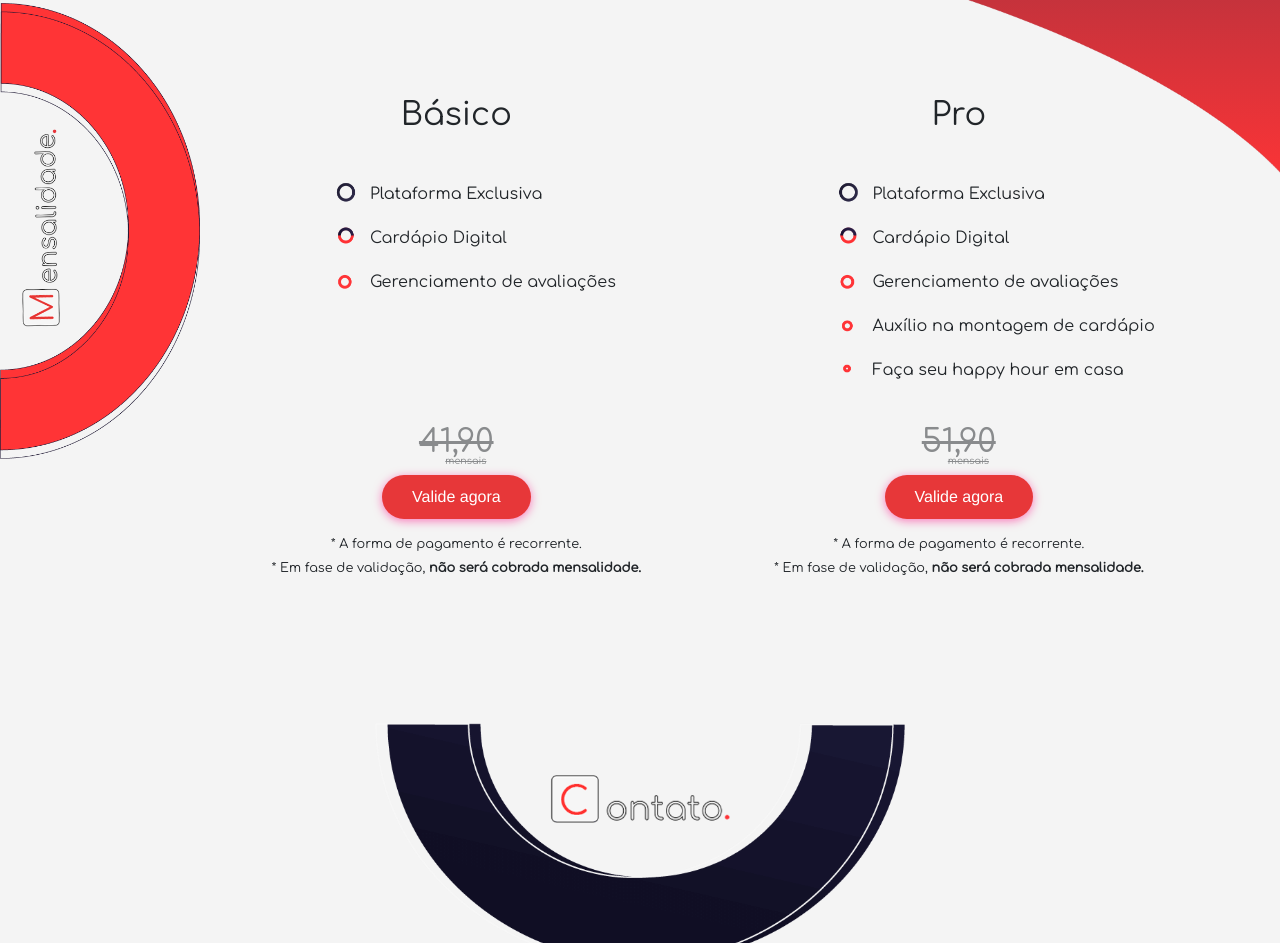
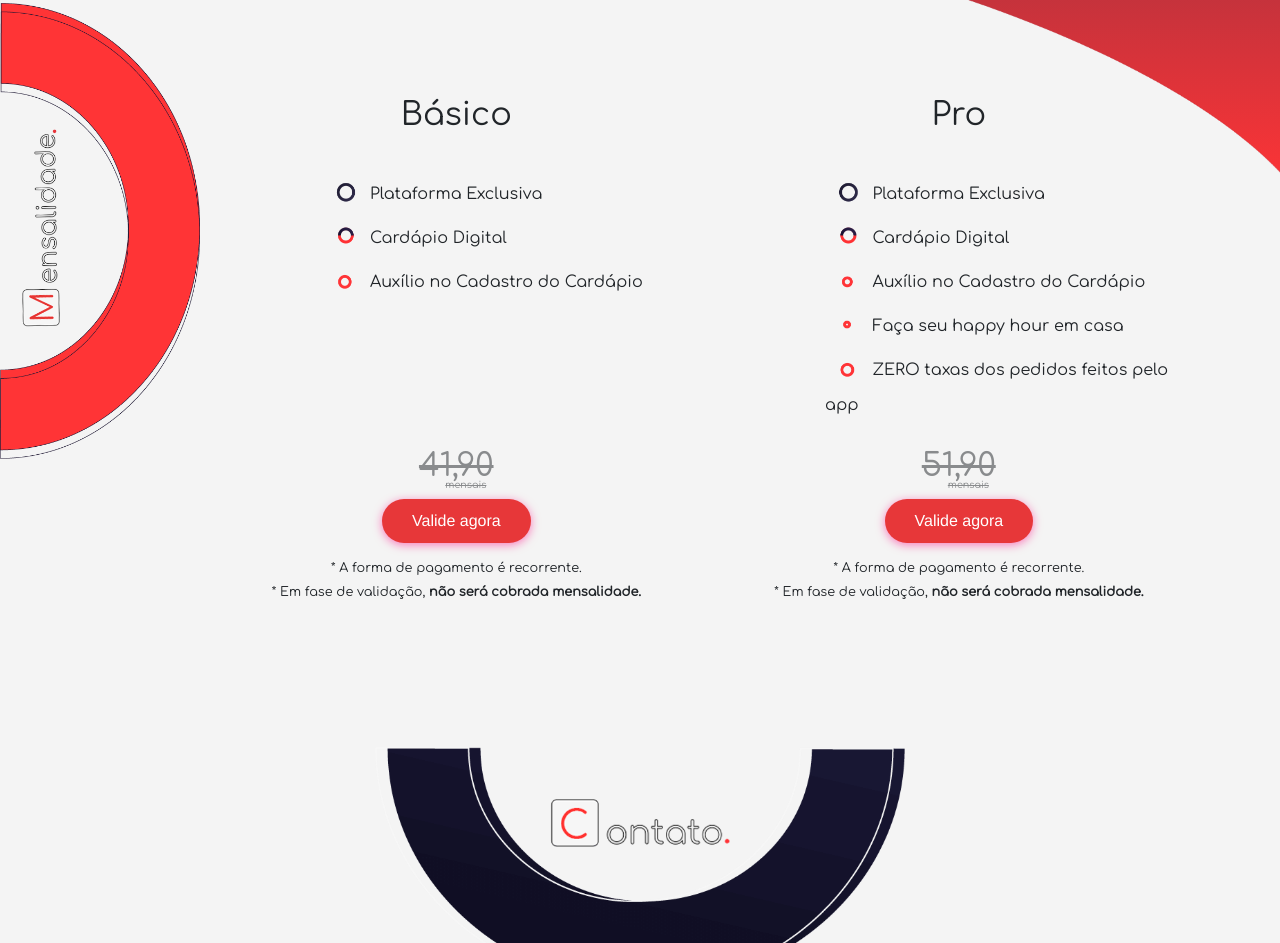
Before and after one commit to fvsystem/happyhour, a plain HTML site: page index.html in a window 1280 px wide. Shown: the part 2123-3066 px from the top of the page. Drawn offline with nearby package versions, Linux system fonts and the light colour scheme.

Commit message:
Atualização dos planos
Atualização dos planos

```diff
--- a/index.html
+++ b/index.html
@@ -164,7 +164,7 @@
                         <ul style="padding: 30px 0 0 0" id="planoBASICO">
                             <li><img src="img/circ/C%C3%ADrculo-01.png" style="max-height:44px;padding-bottom: 5px;"> Plataforma Exclusiva</li>
                             <li><img src="img/circ/C%C3%ADrculo-02.png" style="max-height:44px;padding-bottom: 5px;">  Cardápio Digital</li>
-                            <li><img src="img/circ/C%C3%ADrculo-03.png" style="max-height:44px;padding-bottom: 5px;"> Gerenciamento de avaliações</li>
+                            <li><img src="img/circ/C%C3%ADrculo-03.png" style="max-height:44px;padding-bottom: 5px;"> Auxílio no Cadastro do Cardápio</li>
                           <!-- <li  style="padding-top: 20px"><img src="img/circ/C%C3%ADrculo-04.png" style="max-height:44px;padding-bottom: 5px;">1 mês grátis</li>
                         -->
                         </ul>
@@ -183,10 +183,11 @@
 
                             <li><img src="img/circ/C%C3%ADrculo-01.png" style="max-height:44px;padding-bottom: 5px;"> Plataforma Exclusiva</li>
                             <li><img src="img/circ/C%C3%ADrculo-02.png" style="max-height:44px;padding-bottom: 5px;"> Cardápio Digital</li>
-                            <li><img src="img/circ/C%C3%ADrculo-03.png" style="max-height:44px;padding-bottom: 5px;"> Gerenciamento de avaliações</li>
-                            <li><img src="img/circ/C%C3%ADrculo-04.png" style="max-height:44px;padding-bottom: 5px;"> Auxílio na montagem de cardápio</li>
+                            <li><img src="img/circ/C%C3%ADrculo-04.png" style="max-height:44px;padding-bottom: 5px;"> Auxílio no Cadastro do Cardápio</li>
                             <li><img src="img/circ/C%C3%ADrculo-05.png" style="max-height:44px;padding-bottom: 5px;"> Faça seu happy hour em casa</li>
-                          <!--  <li style="padding-top: 20px"><img src="img/circ/C%C3%ADrculo-06.png" style="max-height:44px;padding-bottom: 5px;"> 1 mês grátis</li>
+                            <li><img src="img/circ/C%C3%ADrculo-03.png" style="max-height:44px;padding-bottom: 5px;"> ZERO taxas dos pedidos feitos pelo app</li>
+
+                            <!--  <li style="padding-top: 20px"><img src="img/circ/C%C3%ADrculo-06.png" style="max-height:44px;padding-bottom: 5px;"> 1 mês grátis</li>
                         -->
                         </ul>
                         <div style="padding-top: 30px" class="justify-content-center">
```
